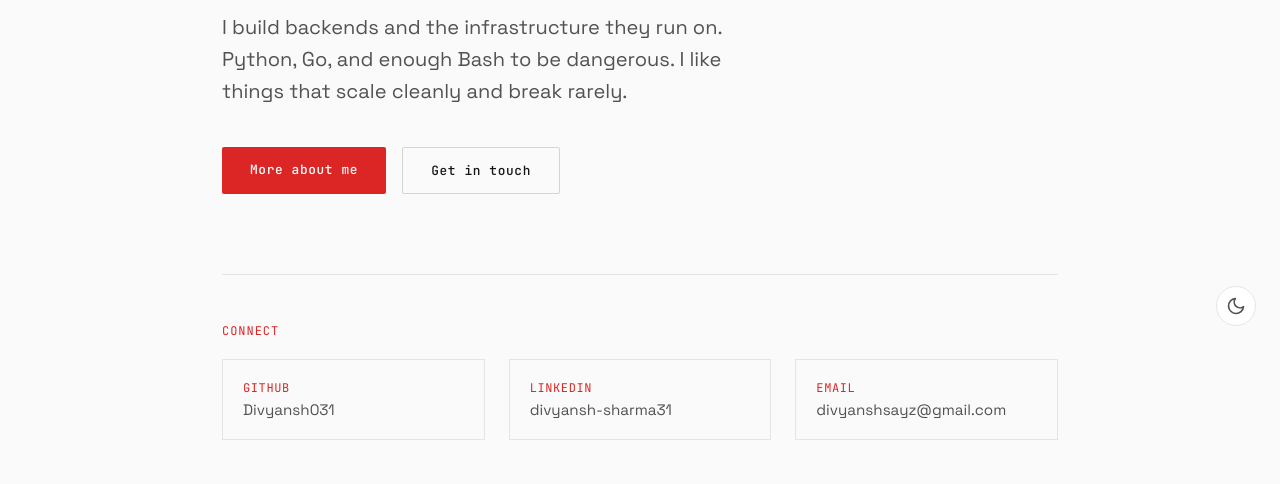
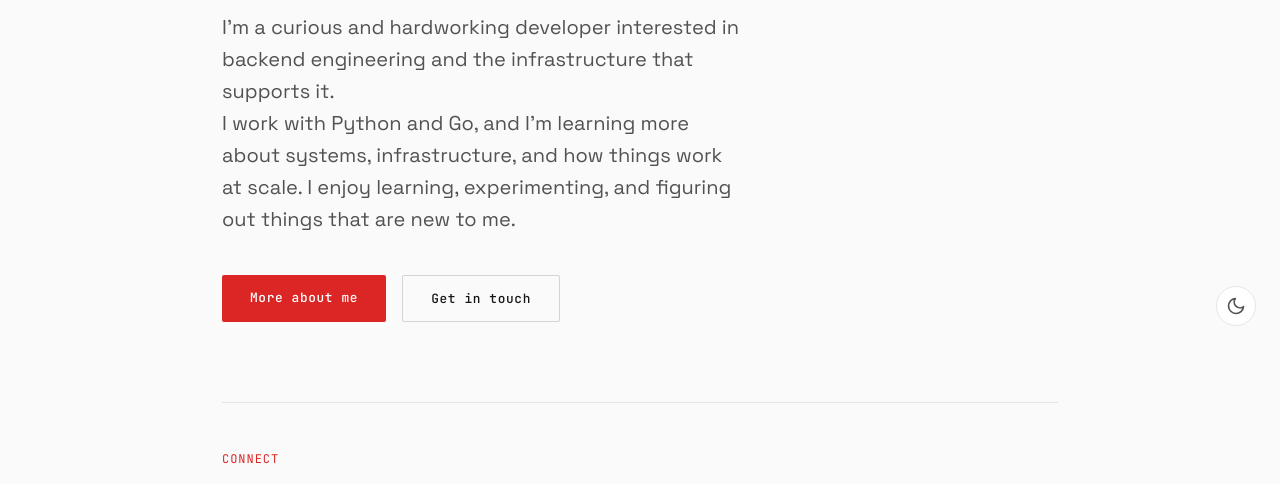
Before and after one commit to Divyansh031/divyansh-fyi, a plain HTML site: page index.html in a window 1280 px wide. Shown: the part 450-934 px from the top of the page. Drawn offline with Linux system fonts and the light colour scheme.

Commit message:
changed intro

```diff
--- a/index.html
+++ b/index.html
@@ -40,7 +40,10 @@
                 <p class="hero-label">Backend Engineer & DevOps</p>
                 <h1 class="hero-name">Divyansh<br>Sharma</h1>
                 <p class="hero-desc">
-                    I build backends and the infrastructure they run on. Python, Go, and enough Bash to be dangerous. I like things that scale cleanly and break rarely.
+                    I'm a curious and hardworking developer interested in backend engineering and the infrastructure that supports it.<br>
+
+                    I work with Python and Go, and I'm learning more about systems, infrastructure, and how things work at scale. I enjoy learning, experimenting, and figuring out things that are new to me.
+
                 </p>
                 <div class="hero-cta">
                     <a href="/about-me/" class="btn-primary">More about me</a>
@@ -51,9 +54,9 @@
             <section class="connect" id="connect">
                 <span class="section-label">Connect</span>
                 <div class="connect-links">
-                    <a href="https://github.com/Divyansh031" target="_blank" rel="noopener">
+                    <a href="https://github.com/divyansh031" target="_blank" rel="noopener">
                         <span class="connect-name">GitHub</span>
-                        <span class="connect-handle">Divyansh031</span>
+                        <span class="connect-handle">divyansh031</span>
                     </a>
                     <a href="https://linkedin.com/in/divyansh-sharma31" target="_blank" rel="noopener">
                         <span class="connect-name">LinkedIn</span>
```
